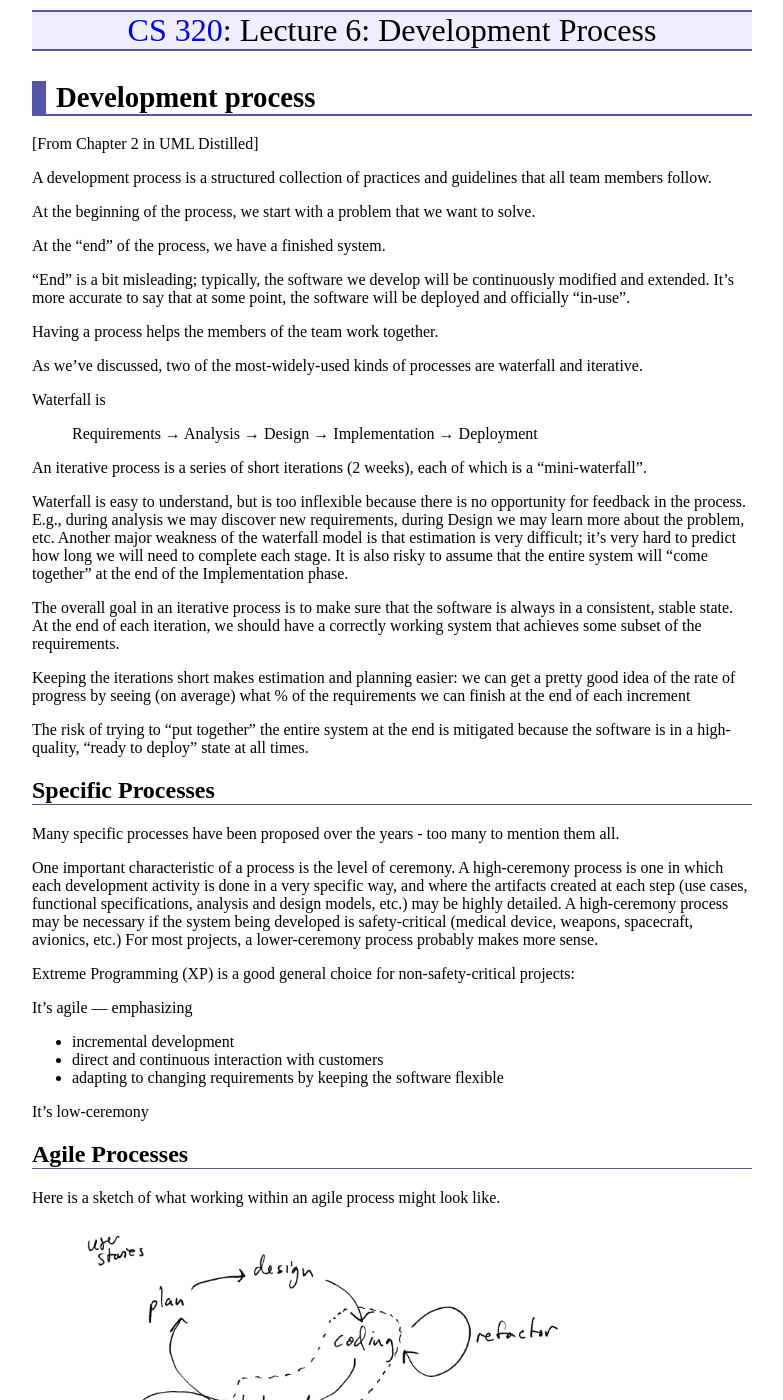
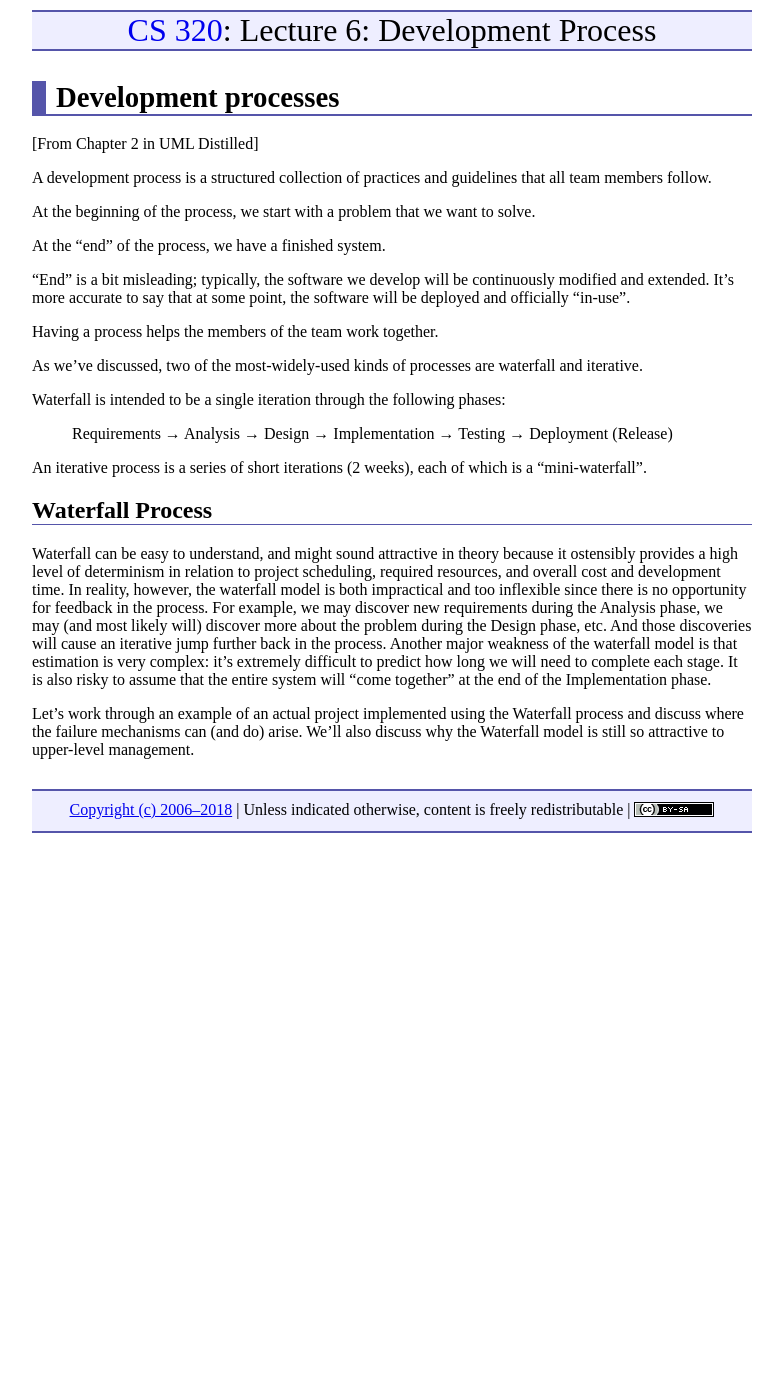
Before and after one commit to ycpcs/cs320-spring2018, a Jekyll site: the page built from lectures/lecture06.md, in a window 1280 px wide and 1400 px high. Shown: the whole window, without its empty margins (248-1031 px from the left). Built offline with Jekyll 4.4.1, drawn with Linux system fonts in a browser that asks for light colours; some of the changed text lies outside the part shown.

Commit message:
editing dev processed

```diff
--- a/lectures/lecture06.md
+++ b/lectures/lecture06.md
@@ -3,7 +3,7 @@ layout: default
 title: "Lecture 6: Development Process"
 ---
 
-Development process
+Development processes
 ===================
 
 [From Chapter 2 in UML Distilled]
@@ -20,76 +20,15 @@ Having a process helps the members of the team work together.
 
 As we've discussed, two of the most-widely-used kinds of processes are waterfall and iterative.
 
-Waterfall is
+Waterfall is intended to be a single iteration through the following phases:
 
-> Requirements → Analysis → Design → Implementation → Deployment
+> Requirements → Analysis → Design → Implementation → Testing → Deployment (Release)
 
 An iterative process is a series of short iterations (2 weeks), each of which is a "mini-waterfall".
 
-Waterfall is easy to understand, but is too inflexible because there is no opportunity for feedback in the process. E.g., during analysis we may discover new requirements, during Design we may learn more about the problem, etc. Another major weakness of the waterfall model is that estimation is very difficult; it's very hard to predict how long we will need to complete each stage. It is also risky to assume that the entire system will "come together" at the end of the Implementation phase.
+Waterfall Process
+-----------------
 
-The overall goal in an iterative process is to make sure that the software is always in a consistent, stable state. At the end of each iteration, we should have a correctly working system that achieves some subset of the requirements.
+Waterfall can be easy to understand, and might sound attractive in theory because it ostensibly provides a high level of determinism in relation to project scheduling, required resources, and overall cost and development time.  In reality, however, the waterfall model is both impractical and too inflexible since there is no opportunity for feedback in the process. For example, we may discover new requirements during the Analysis phase, we may (and most likely will) discover more about the problem during the Design phase, etc.   And those discoveries will cause an iterative jump further back in the process.  Another major weakness of the waterfall model is that estimation is very complex: it's extremely difficult to predict how long we will need to complete each stage. It is also risky to assume that the entire system will "come together" at the end of the Implementation phase.
 
-Keeping the iterations short makes estimation and planning easier: we can get a pretty good idea of the rate of progress by seeing (on average) what % of the requirements we can finish at the end of each increment
-
-The risk of trying to "put together" the entire system at the end is mitigated because the software is in a high-quality, "ready to deploy" state at all times.
-
-Specific Processes
-------------------
-
-Many specific processes have been proposed over the years - too many to mention them all.
-
-One important characteristic of a process is the level of ceremony. A high-ceremony process is one in which each development activity is done in a very specific way, and where the artifacts created at each step (use cases, functional specifications, analysis and design models, etc.) may be highly detailed. A high-ceremony process may be necessary if the system being developed is safety-critical (medical device, weapons, spacecraft, avionics, etc.) For most projects, a lower-ceremony process probably makes more sense.
-
-Extreme Programming (XP) is a good general choice for non-safety-critical projects:
-
-It's agile --- emphasizing
-
--   incremental development
--   direct and continuous interaction with customers
--   adapting to changing requirements by keeping the software flexible
-
-It's low-ceremony
-
-Agile Processes
----------------
-
-Here is a sketch of what working within an agile process might look like.
-
-> <img style="width: 700px;" src="figures/xpProcess.png" />
-
-The customer is in continuous contact with the development team, and is continually
-
--   explaining requirements (including changes to requirements)
--   prioritizing requirements
-
-At the beginning of each increment (let's say we will have two week increments), the customer chooses a set of requirements to be addressed in that increment, in order from most important to least important. The requirements are recorded as use cases.
-
-The developers take the use cases, and use them to update the analysis and design models. This step is necessary because the existing design may not have anticipated the requirement being addressed by the use case, and needs to be extended to address the requirement. If the design model changes, the code is refactored to conform to the new design. Refactoring means changing the internal structure of code without changing WHAT the code does. In other words, after refactoring a program, the functionality of the program is exactly the same.
-
-Examples of refactoring:
-
--   Moving a method from one class to another
--   Moving a field from one class to another
--   Splitting a single class into two classes
--   Splitting a single class into a class hierarchy (superclass and subclasses)
-
-As developers refactor the code, they run all of the unit tests to make sure that the refactoring does not introduce any new bugs. A unit test are low-level (fine-grained) tests that check whether particular classes/methods work correctly. The refactoring is complete when
-
--   the code matches the updated design
--   all of the pre-existing unit tests pass
-
-Once refactoring is complete, the developers modify the code to add the new features (addressing the requirements selected by the customer). As they work, the developers develop new unit tests to ensure the new classes and methods they are adding work correctly, and continue to run the old unit tests to make sure that no regressions have been introduced. A regression is a bug in which a change to the code causes a feature that previously worked to no longer work correctly.
-
-At the end of the increment, the developers have implemented some number of new requirements.
-
-If all of the customer's chosen requirements for the week have been addressed, great. Everyone's happy.
-
-If some of the customer's chosen requrements have not been addressed, then the schedule has slipped. This is not necessarily bad; some aspect of a requirement may have been more complicated than anticipated. Customer and development team adjust their planning appropriately. Occasional schedule slips may be tolerated. Frequent schedule slips mean that the developers are overestimating their rate of progress, and need to avoid over-committing in future increments.
-
-There are a lot of good things about agile processes:
-
--   The rate of progress is always apparent - no big surprises.
--   Changing requirements are handled easily.
--   The customer is always "in the loop" and decides what work will be done. Developers don't spend time implementing unnecessary features. The most important features are the ones implemented first.
--   The system remains in a "ready to deploy" state at all times. (It might not implement all required features, but the features that are implemented work correctly.)
+Let's work through an example of an actual project implemented using the Waterfall process and discuss where the failure mechanisms can (and do) arise.  We'll also discuss why the Waterfall model is still so attractive to upper-level management.
```
Also changed, not shown: lectures/lecture07.md (+11 -21 lines).
